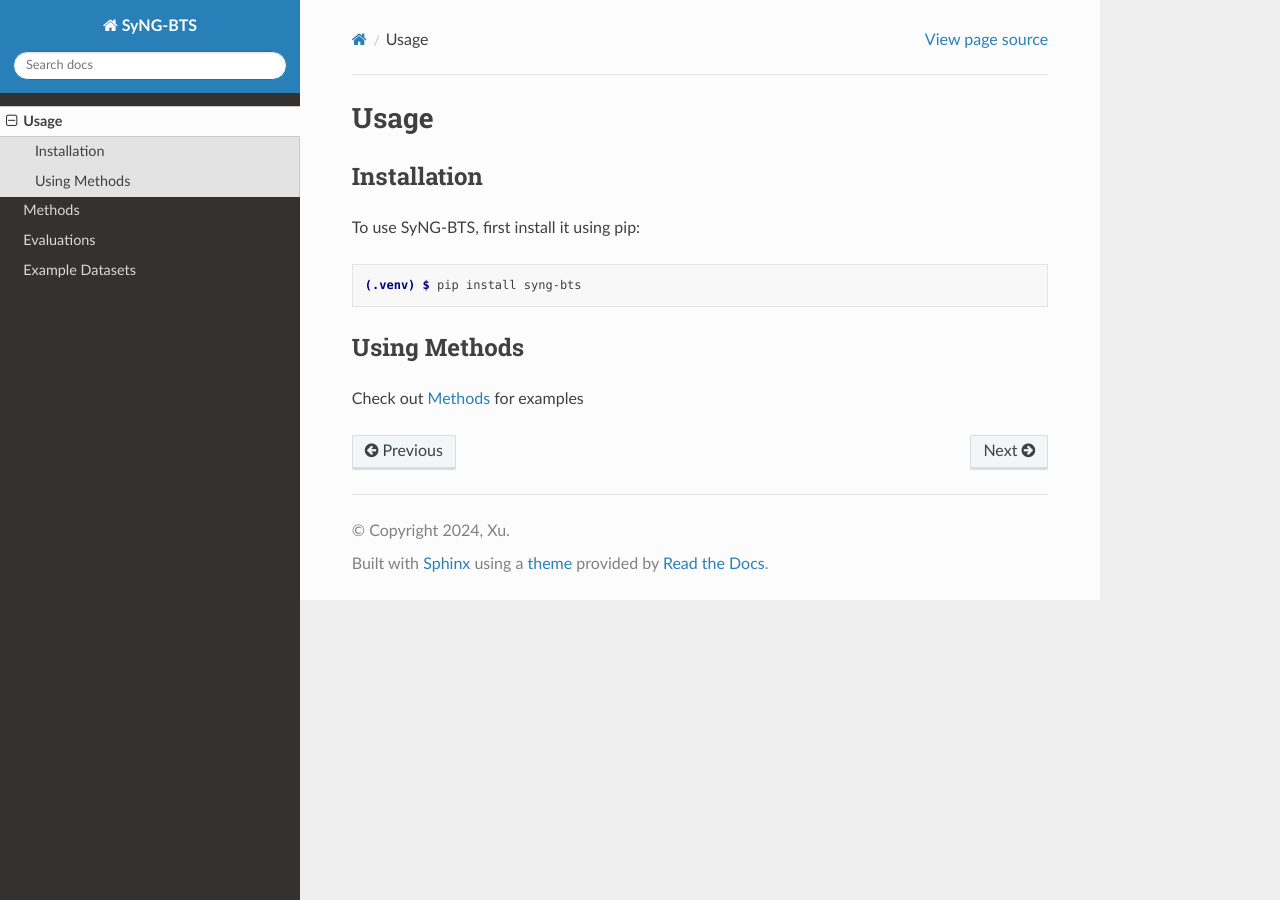
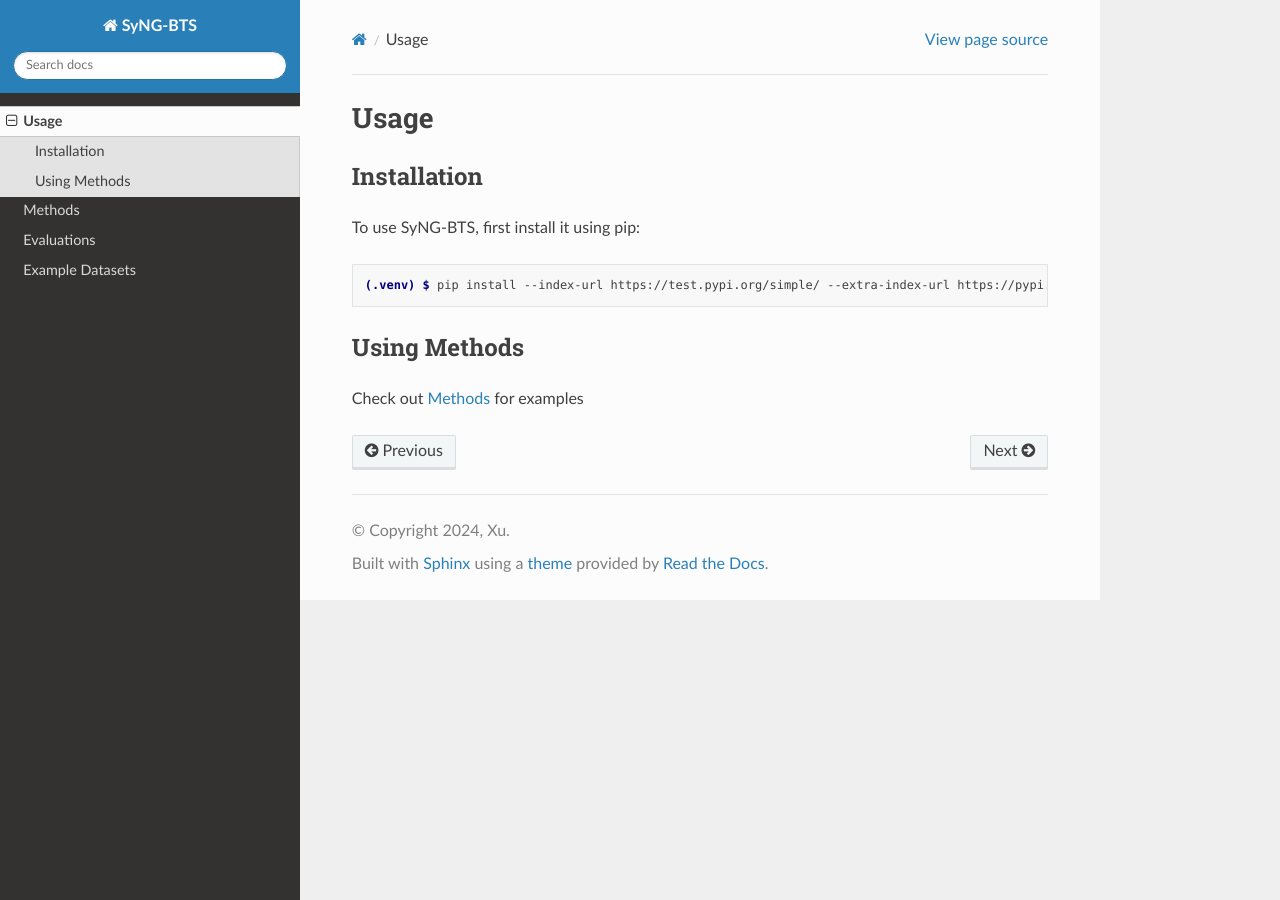
Before and after one commit to YanjieChen9117/SyNG-BTS, a Sphinx documentation site: the page built from docs/source/usage.rst, in a window 1280 px wide. Built offline with Sphinx 7.4.7 and the Read the Docs theme 3.1.0, drawn with Linux system fonts in a browser that asks for light colours.

Commit message:
change temp install cmd

```diff
--- a/docs/source/usage.rst
+++ b/docs/source/usage.rst
@@ -10,7 +10,8 @@
 
 .. code-block:: console
 
-   (.venv) $ pip install syng-bts
+   (.venv) $ pip install --index-url https://test.pypi.org/simple/ --extra-index-url https://pypi.org/simple/ syng-bts==2.0
+
 
 Using Methods
 -------------
```
